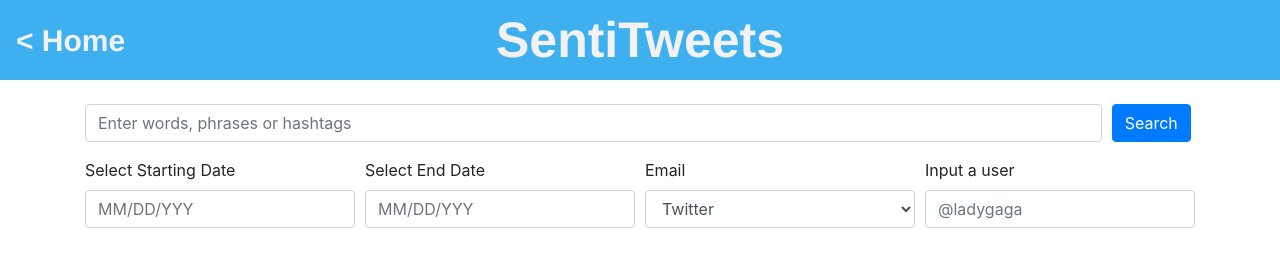
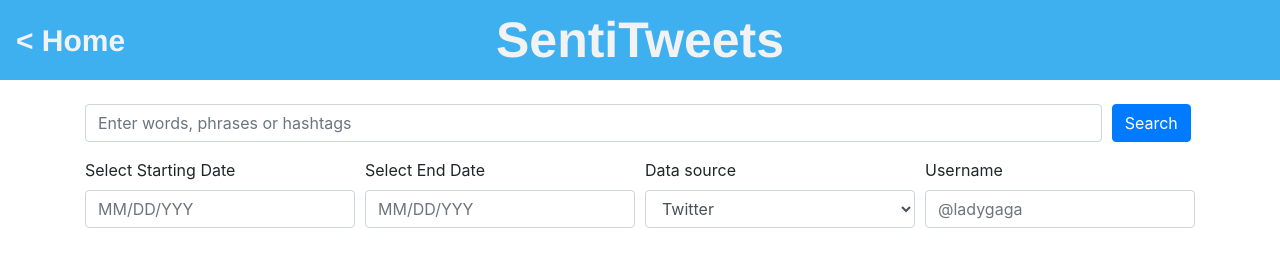
Before and after one commit to RJHughes/TwitterSentiment, a Flask app: page / in a window 1280 px wide; the page is wider, and only the part inside the window is pictured. Shown: the top 277 px of that part. Run offline with Flask 2, Linux system fonts and the light colour scheme; some libraries are stand-ins or nearby versions.

Commit message:
Changes names on main form

```diff
--- a/app/templates/index.html
+++ b/app/templates/index.html
@@ -83,7 +83,7 @@
           })
       </script>
       <div class="form-group col-sm-3">
-        <label for="dataset">Email</label>
+        <label for="dataset">Data source</label>
         <select class="form-control", id="dataset">
           <option>Twitter</option>
           <option>Facebook</option>
@@ -91,7 +91,7 @@
         </select>
       </div>
       <div class="form-group col-sm-3">
-        <label for="user">Input a user</label>
+        <label for="user">Username</label>
         <input type="text" class="form-control" id="user" placeholder="@ladygaga">
       </div>
     </div>
```
